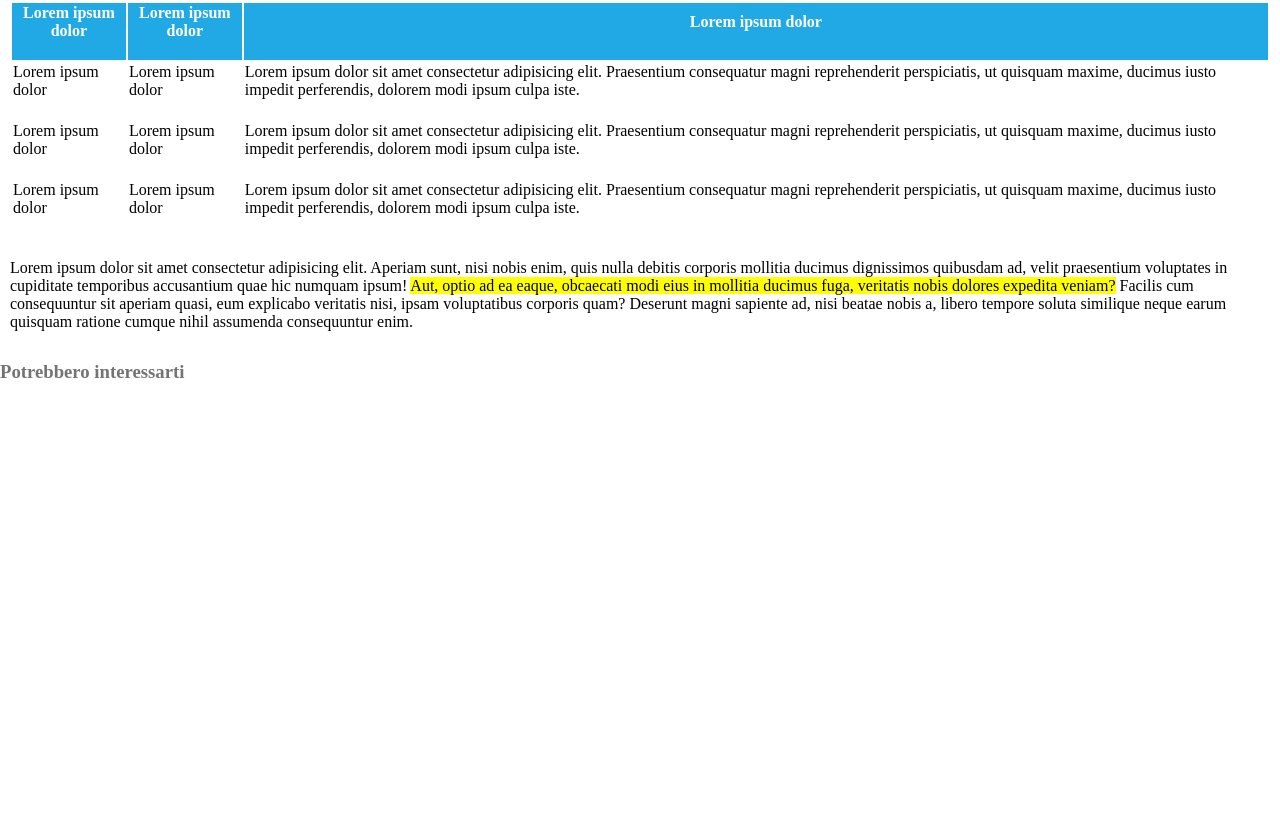
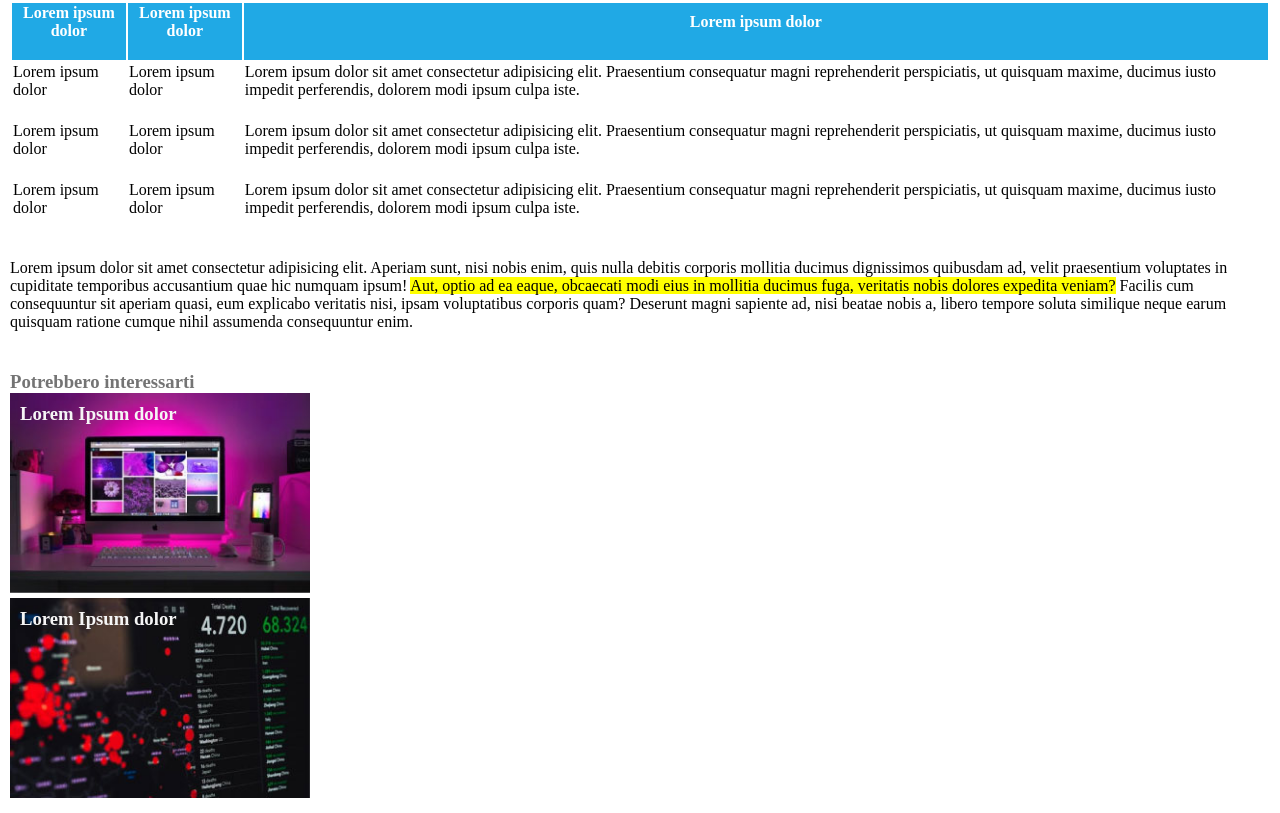
Before and after one commit to mcspe/html-css-booleaner, a plain HTML site: page index.html in a window 1280 px wide. Shown: the part 865-1678 px from the top of the page. Before the commit the page ends 1248 px from the top, so only its background shows below. Drawn offline with Linux system fonts and the light colour scheme.

Commit message:
[add] footer

```diff
--- a/css/style.css
+++ b/css/style.css
@@ -9,7 +9,7 @@
   color: #747474;
 }
 
-.title,.images,.article{
+.title,.images,.article, .interest{
   padding: 10px;
 }
 
@@ -46,7 +46,7 @@ a{
   font-size: smaller;
 }
 
-/* articolo */
+/* testo articolo */
 .article *{
   padding-bottom: 20px;
 }
@@ -72,3 +72,23 @@ tbody:nth-child(3){
   background: yellow;
   padding: initial;
 }
+
+/* potrebbero interessarti */
+.interest-box{
+  width: 300px;
+  height: 200px;
+  background-size: cover;
+  padding: 10px;
+  margin-bottom: 5px;
+}
+.interest-box>h3{
+  color: whitesmoke;
+}
+
+#monitor{
+    background-image: url(../img/monitor.jpg);
+  }
+
+#graph{
+  background-image: url(../img/graph.jpg);
+}
--- a/index.html
+++ b/index.html
@@ -35,7 +35,7 @@
         <p>2nd Photo: Wikimedia, by Paul Clarke</p>
       </section>
 
-      <!-- articolo -->
+      <!-- testo articolo -->
       <section class="article">
         <p>Lorem, ipsum dolor sit amet consectetur adipisicing elit. Iure ipsam aperiam fugiat, deleniti provident quidem libero aliquam, autem labore tempora maiores in reprehenderit consectetur maxime, recusandae dignissimos rem veritatis perferendis adipisci similique? Tempora reprehenderit mollitia dolore. Mollitia reprehenderit aperiam consequatur exercitationem et quas minima aut rerum autem ea nemo inventore aliquam quam amet pariatur est aliquid, tempora accusamus ex provident distinctio ipsam tenetur, reiciendis fugit. <span class="highlight">Facilis cum consequuntur sit aperiam quasi</span> eum explicabo veritatis nisi, ipsam voluptatibus corporis quam? Deserunt magni sapiente ad, nisi beatae nobis a, libero tempore soluta similique neque earum quisquam ratione cumque nihil assumenda consequuntur enim.</p>
         <div class="bull">
@@ -71,6 +71,7 @@
         </table>
         <p>Lorem ipsum dolor sit amet consectetur adipisicing elit. Aperiam sunt, nisi nobis enim, quis nulla debitis corporis mollitia ducimus dignissimos quibusdam ad, velit praesentium voluptates in cupiditate temporibus accusantium quae hic numquam ipsum! <span class="highlight">Aut, optio ad ea eaque, obcaecati modi eius in mollitia ducimus fuga, veritatis nobis dolores expedita veniam?</span> Facilis cum consequuntur sit aperiam quasi, eum explicabo veritatis nisi, ipsam voluptatibus corporis quam? Deserunt magni sapiente ad, nisi beatae nobis a, libero tempore soluta similique neque earum quisquam ratione cumque nihil assumenda consequuntur enim.</p>
       </section>
+      <!-- /testo articolo -->
 
     </div>
   </main>
@@ -78,10 +79,14 @@
 
   <!-- potrebbero interessarti-->
   <footer>
-    <div class="content">
+    <div class="content interest">
       <h3>Potrebbero interessarti</h3>
-      <div class="interest-box"></div>
-      <div class="interest-box"></div>
+      <div class="interest-box" id="monitor">
+        <h3>Lorem Ipsum dolor</h3>
+      </div>
+      <div class="interest-box" id="graph">
+        <h3>Lorem Ipsum dolor</h3>
+      </div>
     </div>
   </footer>
 </body>
```
